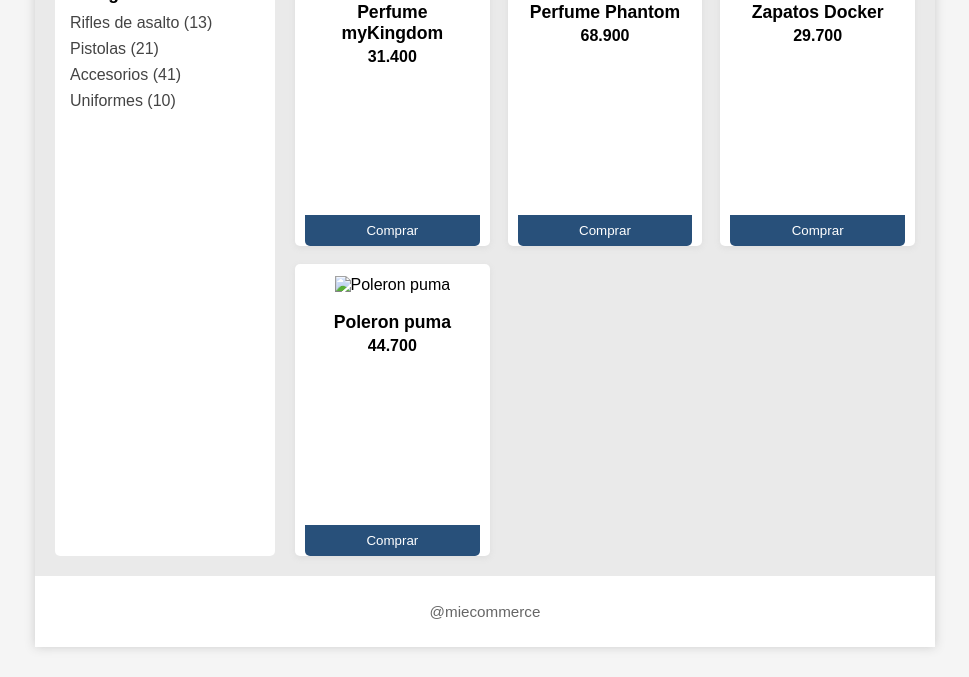
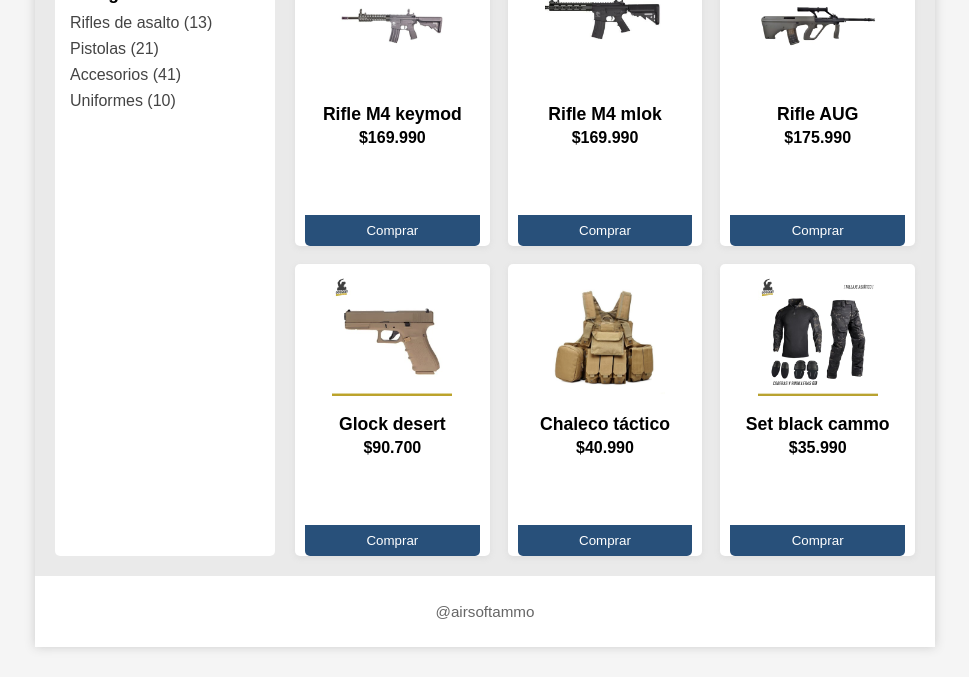
Before and after one commit to mordazn/manuel_ordaz_css, a plain HTML site: page desafío2_CSSgrid/index.html in a window 1280 px wide. Shown: the part 196-873 px from the top of the page, without its empty margins (155-1124 px from the left). Drawn offline with Linux system fonts and the light colour scheme.

Commit message:
cambios en html

```diff
--- a/desafío2_CSSgrid/index.html
+++ b/desafío2_CSSgrid/index.html
@@ -2,13 +2,13 @@
 <html lang="es">
 <head>
   <meta charset="UTF-8">
-  <title>Mi Ecommerce</title>
+  <title>Airsoft Ammo</title>
   <link rel="stylesheet" href="assets/styles/styles.css">
 </head>
 <body>
   <div class="container">
     <header>
-      <h1>Mi Ecommerce</h1>
+      <h1>Airsoft Ammo</h1>
     </header>
     <main class="main-content">
       <aside class="sidebar">
@@ -22,33 +22,45 @@
       </aside>
       <section class="products-grid">
         <div class="product-card">
-          <img src="assets/img/perfume1.png" alt="Perfume myKingdom">
-          <h3>Perfume myKingdom</h3>
-          <p>31.400</p>
+          <img src="./assets/img/m4_keymod.jpeg" alt="Rifle M4 keymod">
+          <h3>Rifle M4 keymod</h3>
+          <p>$169.990</p>
           <button>Comprar</button>
         </div>
         <div class="product-card">
-          <img src="assets/img/perfume2.png" alt="Perfume Phantom">
-          <h3>Perfume Phantom</h3>
-          <p>68.900</p>
+          <img src="./assets/img/m4_mlok.jpeg" alt="Rifle M4 mlok">
+          <h3>Rifle M4 mlok</h3>
+          <p>$169.990</p>
           <button>Comprar</button>
         </div>
         <div class="product-card">
-          <img src="assets/img/zapatos.png" alt="Zapatos Docker">
-          <h3>Zapatos Docker</h3>
-          <p>29.700</p>
+          <img src="./assets/img/aug.jpg" alt="Rifle AUG">
+          <h3>Rifle AUG</h3>
+          <p>$175.990</p>
           <button>Comprar</button>
         </div>
         <div class="product-card">
-          <img src="assets/img/polera.png" alt="Poleron puma">
-          <h3>Poleron puma</h3>
-          <p>44.700</p>
+          <img src="./assets/img/glock_desert.jpg" alt="Glock desert">
+          <h3>Glock desert</h3>
+          <p>$90.700</p>
+          <button>Comprar</button>
+        </div>
+        <div class="product-card">
+          <img src="./assets/img/chaleco_táctico.jpeg" alt="Chaleco táctico">
+          <h3>Chaleco táctico</h3>
+          <p>$40.990</p>
+          <button>Comprar</button>
+        </div>
+        <div class="product-card">
+          <img src="./assets/img/set_black_cammo.jpg" alt="Set black cammo">
+          <h3>Set black cammo</h3>
+          <p>$35.990</p>
           <button>Comprar</button>
         </div>
       </section>
     </main>
     <footer>
-      <p>@miecommerce</p>
+      <p>@airsoftammo</p>
     </footer>
   </div>
 </body>
```
